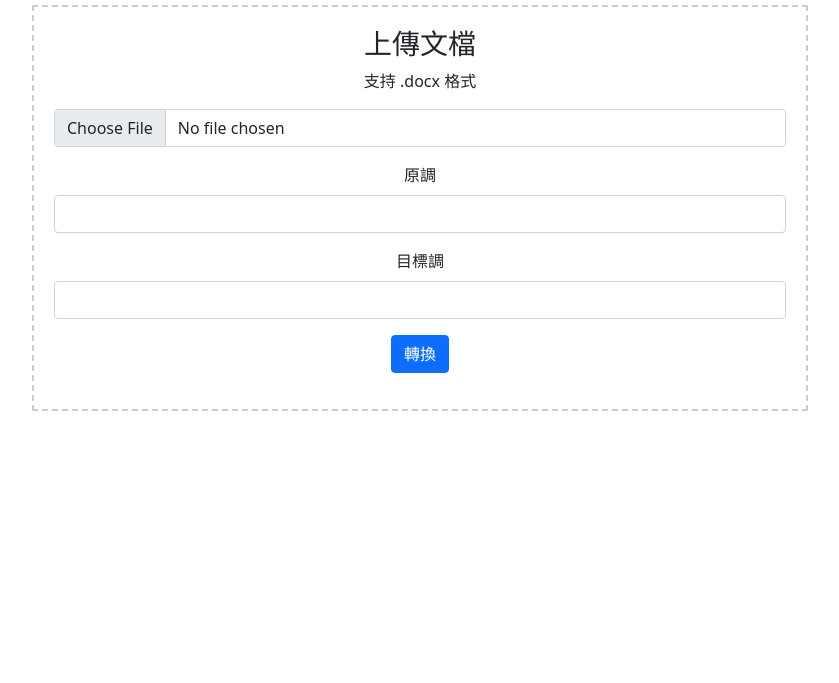
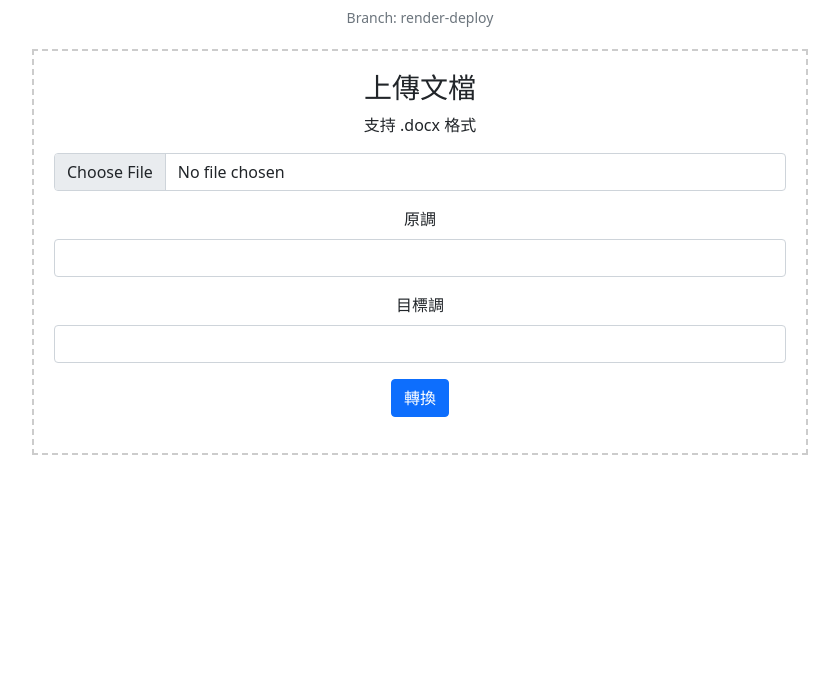
Before and after one commit to vickcn/docOperation, a plain HTML site: page index.html in a window 1280 px wide. Shown: the part 117-800 px from the top of the page, without its empty margins (220-1059 px from the left). Drawn offline with nearby package versions, Linux system fonts and the light colour scheme.

Commit message:
添加分支指示器

```diff
--- a/index.html
+++ b/index.html
@@ -14,6 +14,9 @@
 <body>
     <div class="container">
         <h1 class="text-center mb-4">文檔轉換工具</h1>
+        <div class="text-center mb-3">
+            <small class="text-muted">Branch: render-deploy</small>
+        </div>
 
         <div class="upload-area" id="uploadArea">
             <h3>上傳文檔</h3>
```
